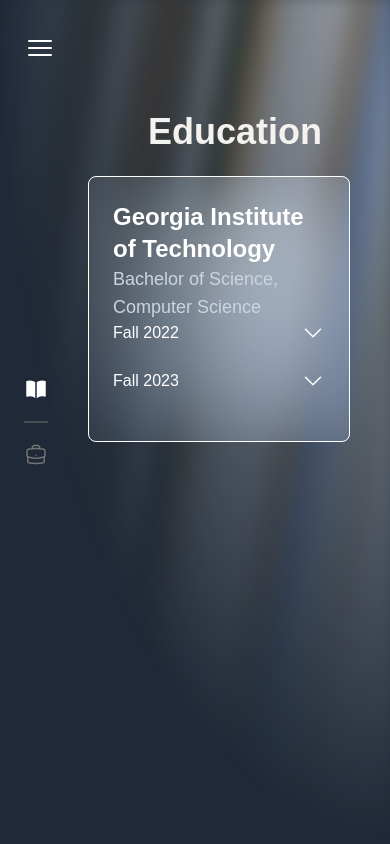
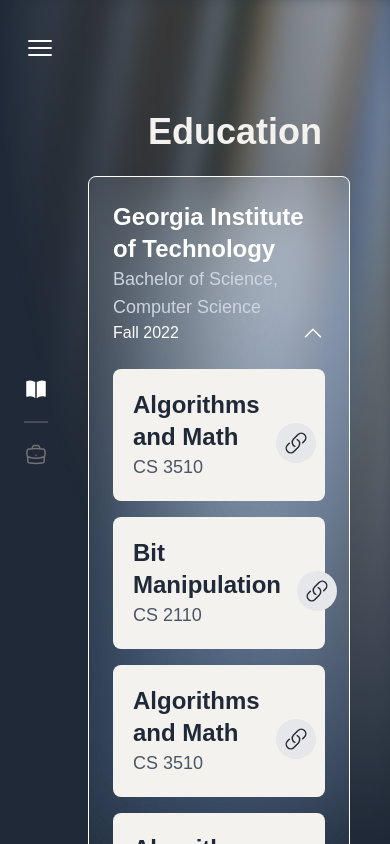
Before and after one commit to jhamer8/personal-website, a Next.js app: page /about in a window 390 px wide. Built offline with nearby package versions, Linux system fonts and the light colour scheme; a web font is replaced by a local one.

Commit message:
Fixed card Layout

```diff
--- a/app/about/CollapsibleSection.tsx
+++ b/app/about/CollapsibleSection.tsx
@@ -1,6 +1,5 @@
-import React, { useState, useEffect } from "react";
+import React, { useState } from "react";
 import { ChevronDownIcon, ChevronUpIcon } from "@heroicons/react/24/outline";
-import { motion } from "framer-motion";
 import {
   Collapsible,
   CollapsibleContent,
@@ -10,60 +9,33 @@ import {
 interface CollapsibleSectionProps {
   title: string;
   children: React.ReactNode;
+  className?: string;
 }
 
 const CollapsibleSection: React.FC<CollapsibleSectionProps> = ({
   title,
   children,
+  className,
 }) => {
   const [isOpen, setIsOpen] = useState(true);
-
-  useEffect(() => {
-    const mediaQuery = window.matchMedia("(max-width: 768px)");
-    setIsOpen(!mediaQuery.matches);
-    const handleResize = (e: MediaQueryListEvent) => {
-      setIsOpen(!e.matches);
-    };
-
-    mediaQuery.addEventListener("change", handleResize);
-    return () => mediaQuery.removeEventListener("change", handleResize);
-  }, []);
 
   const toggleCollapsible = () => {
     setIsOpen(!isOpen);
   };
 
   return (
-    <Collapsible open={isOpen} onOpenChange={setIsOpen}>
-      <div className="flex flex-1 justify-between items-center mb-6">
+    <Collapsible className="w-full" open={isOpen} onOpenChange={setIsOpen}>
+      <div className={`flex flex-1 justify-between items-center mb-6 w-full ${className}`}>
         <h1 className="flex-1">{title}</h1>
         <CollapsibleTrigger className="ml-4" onClick={toggleCollapsible}>
-          <motion.div
-            animate={{ rotate: isOpen ? 180 : 0 }}
-            transition={{ duration: 0.3 }}
-          >
-            <ChevronDownIcon className="w-6 h-6" />
-          </motion.div>
+          {isOpen ? <ChevronUpIcon className="w-6 h-6" /> : <ChevronDownIcon className="w-6 h-6" />}
         </CollapsibleTrigger>
       </div>
-      <motion.div
-        initial={{ height: 0, opacity: 0, transform: "translateY(-1rem)" }}
-        animate={{
-          height: isOpen ? "auto" : 0,
-          opacity: isOpen ? 1 : 0,
-          transform: isOpen ? "translateY(0)" : "translateY(-1rem)"
-        }}
-        transition={{
-          height: { duration: 0.4, ease: "easeInOut" },
-          opacity: { duration: 0.4, ease: "easeInOut" },
-          transform: { duration: 0.4, ease: "easeInOut" }
-        }}
-        className="overflow-hidden"
-      >
+      <div className={`w-full ${isOpen ? 'block' : 'hidden'}`}>
         <CollapsibleContent className="w-full mb-8">
           <div className="grid grid-cols-1 md:grid-cols-2 gap-4">{children}</div>
         </CollapsibleContent>
-      </motion.div>
+      </div>
     </Collapsible>
   );
 };
--- a/app/about/page.tsx
+++ b/app/about/page.tsx
@@ -22,59 +22,59 @@ function About() {
             <p className="text-lg text-slate-300">
               Bachelor of Science, Computer Science
             </p>
-            <CollapsibleSection title="Fall 2022">
-              {PortfolioCard(
-                "Algorithms and Math",
-                "CS 3510",
-                "https://book.com"
-              )}
-              {PortfolioCard(
-                "Algorithms and Math",
-                "CS 3510",
-                "https://book.com"
-              )}
-              {PortfolioCard(
-                "Algorithms and Math",
-                "CS 3510",
-                "https://book.com"
-              )}
-              {PortfolioCard(
-                "Algorithms and Math",
-                "CS 3510",
-                "https://book.com"
-              )}
-              {PortfolioCard(
-                "Algorithms and Math",
-                "CS 3510",
-                "https://book.com"
-              )}
-            </CollapsibleSection>
+              <CollapsibleSection className="flex w-full" title="Fall 2022">
+                  <PortfolioCard
+                    name="Algorithms and Math"
+                    number="CS 3510"
+                    link="https://book.com"
+                  />
+                  <PortfolioCard
+                    name="Bit Manipulation"
+                    number="CS 2110"
+                    link="https://book.com"
+                  />
+                  <PortfolioCard
+                    name="Algorithms and Math"
+                    number="CS 3510"
+                    link="https://book.com"
+                  />
+                  <PortfolioCard
+                    name="Algorithms and Math"
+                    number="CS 3510"
+                    link="https://book.com"
+                  />
+                  <PortfolioCard
+                    name="Algorithms and Math"
+                    number="CS 3510"
+                    link="https://book.com"
+                  />
+              </CollapsibleSection>
             <CollapsibleSection title="Fall 2023">
-              {PortfolioCard(
-                "Algorithms and Math",
-                "CS 3510",
-                "https://book.com"
-              )}
-              {PortfolioCard(
-                "Algorithms and Math",
-                "CS 3510",
-                "https://book.com"
-              )}
-              {PortfolioCard(
-                "Algorithms and Math",
-                "CS 3510",
-                "https://book.com"
-              )}
-              {PortfolioCard(
-                "Algorithms and Math",
-                "CS 3510",
-                "https://book.com"
-              )}
-              {PortfolioCard(
-                "Algorithms and Math",
-                "CS 3510",
-                "https://book.com"
-              )}
+                <PortfolioCard
+                  name="Algorithms and Math"
+                  number="CS 3510"
+                  link="https://book.com"
+                />
+                <PortfolioCard
+                  name="Algorithms and Math"
+                  number="CS 3510"
+                  link="https://book.com"
+                />
+                <PortfolioCard
+                  name="Algorithms and Math"
+                  number="CS 3510"
+                  link="https://book.com"
+                />
+                <PortfolioCard
+                  name="Algorithms and Math"
+                  number="CS 3510"
+                  link="https://book.com"
+                />
+                <PortfolioCard
+                  name="Algorithms and Math"
+                  number="CS 3510"
+                  link="https://book.com"
+                />
             </CollapsibleSection>
           </div>
         </div>
--- a/components/ui/3d-card.tsx
+++ b/components/ui/3d-card.tsx
@@ -1,7 +1,6 @@
 "use client";
 
 import { cn } from "@/utils/cn";
-import Image from "next/image";
 import { LinkIcon } from "@heroicons/react/24/outline";
 
 import React, {
@@ -32,20 +31,22 @@ export const CardContainer = ({
     if (!containerRef.current) return;
     const { left, top, width, height } =
       containerRef.current.getBoundingClientRect();
-    const x = (e.clientX - left - width / 2) / 25;
-    const y = (e.clientY - top - height / 2) / 25;
-    containerRef.current.style.transform = `rotateY(${x}deg) rotateX(${y}deg)`;
+    const x = (e.clientX - left - width / 2) / 10; // Increased rotation effect
+    const y = (e.clientY - top - height / 2) / 10; // Increased rotation effect
+    containerRef.current.style.transform = `rotateY(${x}deg) rotateX(${y}deg) scale(1.05)`; // Added scaling
   };
 
   const handleMouseEnter = (e: React.MouseEvent<HTMLDivElement>) => {
     setIsMouseEntered(true);
     if (!containerRef.current) return;
+    containerRef.current.style.transition = "transform 0.2s ease-out";
   };
 
   const handleMouseLeave = (e: React.MouseEvent<HTMLDivElement>) => {
     if (!containerRef.current) return;
     setIsMouseEntered(false);
-    containerRef.current.style.transform = `rotateY(0deg) rotateX(0deg)`;
+    containerRef.current.style.transform = `rotateY(0deg) rotateX(0deg) scale(1)`; // Reset scaling
+    containerRef.current.style.transition = "transform 0.5s ease-in";
   };
   return (
     <MouseEnterContext.Provider value={[isMouseEntered, setIsMouseEntered]}>
@@ -130,9 +131,11 @@ export const CardItem = ({
   const handleAnimations = () => {
     if (!ref.current) return;
     if (isMouseEntered) {
-      ref.current.style.transform = `translateX(${translateX}px) translateY(${translateY}px) translateZ(${translateZ}px) rotateX(${rotateX}deg) rotateY(${rotateY}deg) rotateZ(${rotateZ}deg)`;
+      ref.current.style.transform = `translateX(${translateX}px) translateY(${translateY}px) translateZ(${translateZ}px) rotateX(${rotateX}deg) rotateY(${rotateY}deg) rotateZ(${rotateZ}deg) scale(1.1)`; // Added scaling
+      ref.current.style.transition = "transform 0.2s ease-out";
     } else {
-      ref.current.style.transform = `translateX(0px) translateY(0px) translateZ(0px) rotateX(0deg) rotateY(0deg) rotateZ(0deg)`;
+      ref.current.style.transform = `translateX(0px) translateY(0px) translateZ(0px) rotateX(0deg) rotateY(0deg) rotateZ(0deg) scale(1)`; // Reset scaling
+      ref.current.style.transition = "transform 0.5s ease-in";
     }
   };
 
@@ -147,7 +150,6 @@ export const CardItem = ({
   );
 };
 
-// Create a hook to use the context
 export const useMouseEnter = () => {
   const context = useContext(MouseEnterContext);
   if (context === undefined) {
@@ -155,28 +157,33 @@ export const useMouseEnter = () => {
   }
   return context;
 };
-
-export default function PortfolioCard (name: string, number: string, link: string) {
+export default function PortfolioCard({
+  name,
+  number,
+  link,
+}: {
+  name: string;
+  number: string;
+  link: string;
+}) {
   return (
-    <CardContainer
-      containerClassName="portfolio-container"
-      className="bg-themeWhite rounded-lg hover:shadow-xl transition-shadow duration-300 z-20"
-    >
-      <CardBody className="flex flex-row justify-between p-5">
+    <div className="flex w-full bg-themeWhite rounded-lg hover:shadow-xl transition-transform duration-500 z-20 hover:scale-105">
+      <div className="flex flex-row justify-between p-5 w-full">
         <div>
-          <CardItem className="portfolio-item" translateZ={30}>
-            <h2 className="text-2xl font-bold text-gray-800">{name}</h2>
-          </CardItem>
-          <CardItem className="portfolio-item" translateZ={20}>
-            <p className="text-lg text-gray-600">{number}</p>
-          </CardItem>
+          <h2 className="text-2xl font-bold text-gray-800">{name}</h2>
+          <p className="text-lg text-gray-600">{number}</p>
         </div>
-        <div className="flex items-center justify-center">
-          <a className="ml-4 p-2 rounded-full bg-gray-200 hover:bg-gray-300 transition-colors duration-200" href={link} target="_blank">
-            <LinkIcon className="h-6 w-6 text-themeBlack"  />
+        <div className="flex items-center mt-4 sm:mt-0">
+          <a
+            className="ml-4 p-2 rounded-full bg-gray-200 hover:bg-gray-300 transition-colors duration-200"
+            href={link}
+            target="_blank"
+            rel="noopener noreferrer"
+          >
+            <LinkIcon className="h-6 w-6 text-themeBlack" />
           </a>
         </div>
-      </CardBody>
-    </CardContainer>
+      </div>
+    </div>
   );
-};
+}
```
Also changed, not shown: 1 other file (tests, documents, lock files or other folders).
